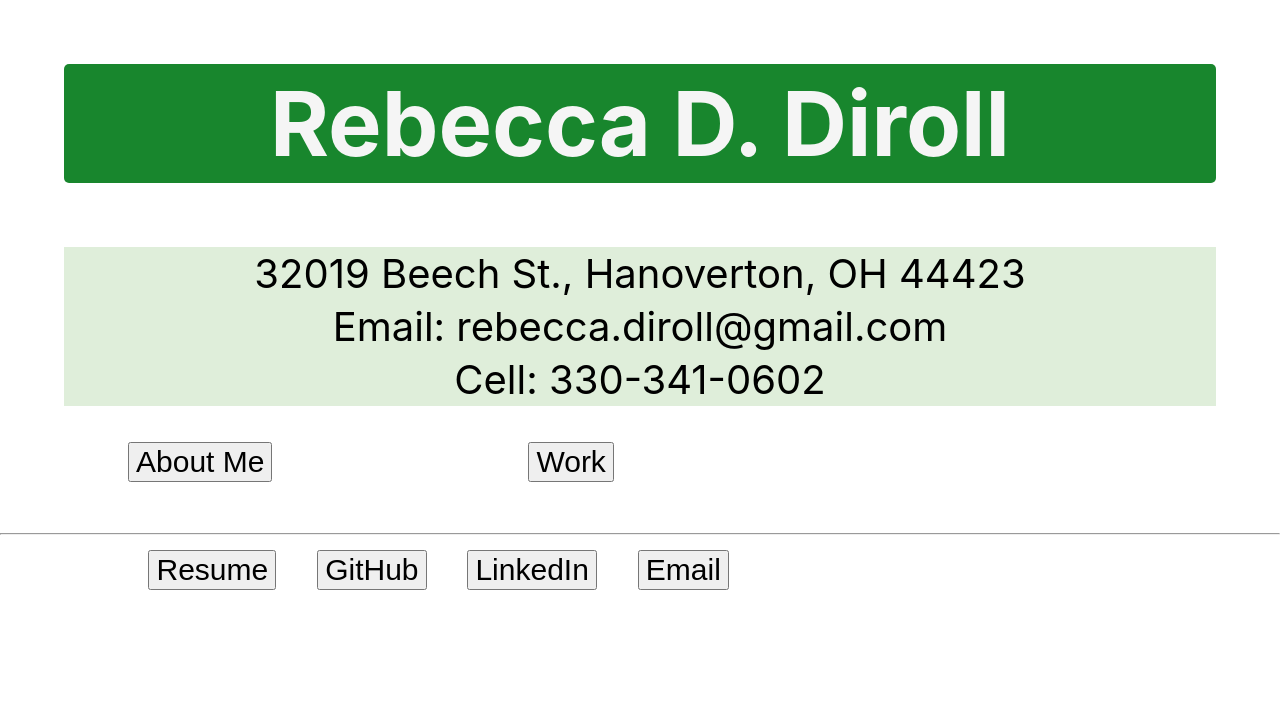
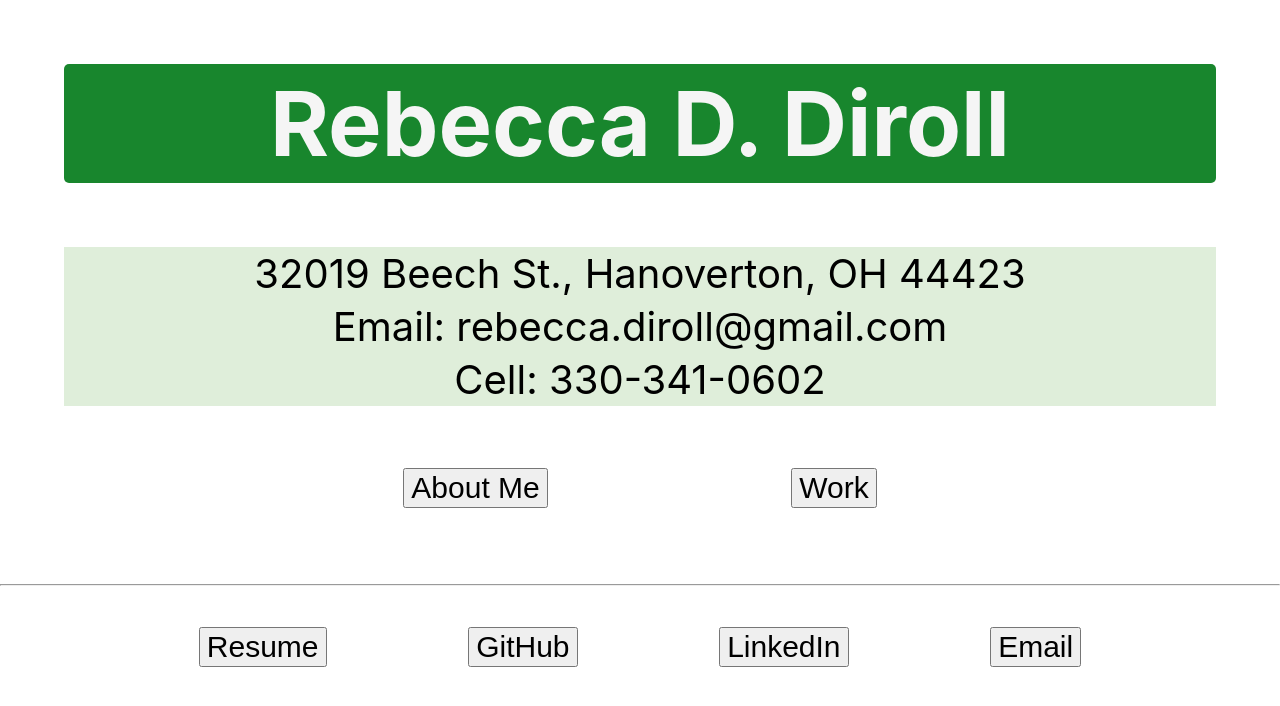
Before and after one commit to Rebecca-Diroll/20-React-Portfolio, a React (Create React App) app: page /20-React-Portfolio/work in a window 1280 px wide. Shown: the top 706 px of the page. Built offline with nearby package versions, Linux system fonts and the light colour scheme.

Commit message:
Apply css grid layout to header and footer buttons

```diff
--- a/src/components/Footer/Footer.css
+++ b/src/components/Footer/Footer.css
@@ -1,9 +1,10 @@
-.footerButton {
-    margin: 0 2%;
-}
-
 .footer {
-    margin: 0 10%;
+    display: grid;
+    text-align: center;
+    grid-template-areas:
+        "f1 f2 f3 f4";
+    padding: 2%;
+    margin: 0 8%;
 }
 
 @media only screen and (min-width: 400px) {
--- a/src/components/Footer/Footer.js
+++ b/src/components/Footer/Footer.js
@@ -5,12 +5,10 @@ import './Footer.css';
 function Footer() {
     return (
         <div className="footer">
-            <navbar>
-                <a href="https://docs.google.com/document/d/1bv2vLVlDrhb30TA34iLhZXJHCJm6ScTH6qgDYrLBBW8/edit?usp=sharing" target="_blank" rel="noopener noreferrer"><button className="footerButton">Resume</button></a>
-                <a href="https://github.com/Rebecca-Diroll" target="_blank" rel="noopener noreferrer"><button className="footerButton">GitHub</button></a>
-                <a href="https://www.linkedin.com/in/rebecca-diroll-134a44102/" target="_blank" rel="noopener noreferrer"><button className="footerButton">LinkedIn</button></a>
-                <a href="mailto:rebecca.diroll@gmail.com" target="_blank" rel="noopener noreferrer"><button  className="footerButton">Email</button></a>
-            </navbar>
+            <a href="https://docs.google.com/document/d/1bv2vLVlDrhb30TA34iLhZXJHCJm6ScTH6qgDYrLBBW8/edit?usp=sharing" target="_blank" rel="noopener noreferrer"><button className="footerButton">Resume</button></a>
+            <a href="https://github.com/Rebecca-Diroll" target="_blank" rel="noopener noreferrer"><button className="footerButton">GitHub</button></a>
+            <a href="https://www.linkedin.com/in/rebecca-diroll-134a44102/" target="_blank" rel="noopener noreferrer"><button className="footerButton">LinkedIn</button></a>
+            <a href="mailto:rebecca.diroll@gmail.com" target="_blank" rel="noopener noreferrer"><button  className="footerButton">Email</button></a>
         </div>
     )
 }
--- a/src/components/NavTabs/NavTabs.css
+++ b/src/components/NavTabs/NavTabs.css
@@ -1,5 +1,11 @@
-.headerButton {
-    margin: 0 10%;
+.navBar {
+    display: grid;
+    text-align: center;
+    grid-template-areas:
+        "hb1 hb2";
+    /* grid-gap: 1%; */
+    padding: 2%;
+    margin: 0 20%;
 }
 
 @media only screen and (min-width: 400px) {
--- a/src/components/NavTabs/NavTabs.js
+++ b/src/components/NavTabs/NavTabs.js
@@ -4,11 +4,9 @@ import './NavTabs.css';
 
 function NavTabs() {
     return (
-      <div className="nav">
-        <navbar>
-          <Link className="button" to="/"><button className="headerButton">About Me</button></Link>
-          <Link to="/work"><button className="headerButton">Work</button></Link>
-        </navbar>
+      <div class="navBar">
+        <Link to="/"><button className="headerButton" id="hb1">About Me</button></Link>
+        <Link to="/work"><button className="headerButton" id="hb2">Work</button></Link>
       </div>
     )
 }
```
